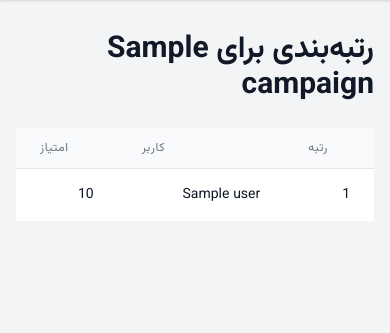
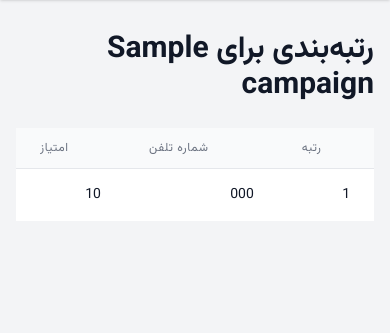
Before and after one commit to Revisto/ict, a Python web app: template app/templates/leaderboard.html in a window 390 px wide. Shown: the part 64-397 px from the top of the page. Run offline with Jinja, Linux system fonts and the light colour scheme; the template is opened without the code that fills it: most values are stand-ins (such as "Sample title", 1, 10 or a date in 2020); some libraries are stand-ins or nearby versions.

Commit message:
Refactor leaderboard template to display telephone numbers instead of user names

```diff
--- a/app/templates/leaderboard.html
+++ b/app/templates/leaderboard.html
@@ -11,21 +11,15 @@
                 <thead class="bg-gray-50">
                     <tr>
                         <th scope="col" class="px-6 py-3 text-left text-xs font-medium text-gray-500 uppercase tracking-wider">رتبه</th>
-                        <th scope="col" class="px-6 py-3 text-left text-xs font-medium text-gray-500 uppercase tracking-wider">کاربر</th>
+                        <th scope="col" class="px-6 py-3 text-left text-xs font-medium text-gray-500 uppercase tracking-wider">شماره تلفن</th>
                         <th scope="col" class="px-6 py-3 text-left text-xs font-medium text-gray-500 uppercase tracking-wider">امتیاز</th>
                     </tr>
                 </thead>
                 <tbody class="bg-white divide-y divide-gray-200">
-                    {% for entry in leaderboard %}
+                    {% for entry, telephone in leaderboard %}
                         <tr>
                             <td class="px-6 py-4 whitespace-nowrap text-sm text-gray-900">{{ loop.index }}</td>
-                            <td class="px-6 py-4 whitespace-nowrap text-sm text-gray-900">
-                                {% if entry.user %}
-                                    {{ entry.user.name }}
-                                {% else %}
-                                    {{ entry.user_id }}
-                                {% endif %}
-                            </td>
+                            <td class="px-6 py-4 whitespace-nowrap text-sm text-gray-900">{{ telephone }}</td>
                             <td class="px-6 py-4 whitespace-nowrap text-sm text-gray-900">{{ entry.score }}</td>
                         </tr>
                     {% endfor %}
```
